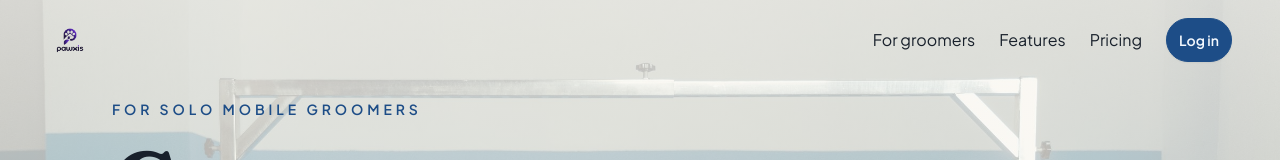
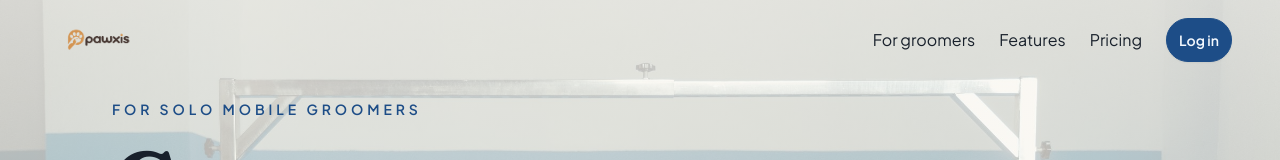
Before and after one commit to Nenri07/Pet-Grooming, a Next.js app: page / in a window 1280 px wide. Shown: the top 160 px of the page. Built offline with nearby package versions, Linux system fonts and the light colour scheme; no server answers.

Commit message:
Use horizontal Pawxis wordmark logo, enlarged, in nav/header/footer/auth

```diff
--- a/src/app/(auth)/layout.tsx
+++ b/src/app/(auth)/layout.tsx
@@ -27,11 +27,11 @@ export default function AuthLayout({
           className="mb-6 inline-flex items-center text-primary"
         >
           <Image
-            src="/pawxis2.png"
+            src="/pawxisLogo.png"
             alt="Pawxis"
-            width={56}
-            height={56}
-            className="h-14 w-14 object-contain"
+            width={320}
+            height={128}
+            className="h-16 w-auto object-contain"
             priority
           />
         </Link>
--- a/src/components/marketing/MarketingFooter.tsx
+++ b/src/components/marketing/MarketingFooter.tsx
@@ -35,11 +35,11 @@ export function MarketingFooter() {
           <div className="md:col-span-1">
             <Link href="/" className="inline-flex items-center text-primary">
               <Image
-                src="/pawxis2.png"
+                src="/pawxisLogo.png"
                 alt="Pawxis"
-                width={40}
-                height={40}
-                className="h-10 w-10 object-contain"
+                width={250}
+                height={100}
+                className="h-11 w-auto object-contain"
               />
             </Link>
             <p className="mt-3 max-w-xs text-sm text-base-content/70">
--- a/src/components/marketing/MarketingHeader.tsx
+++ b/src/components/marketing/MarketingHeader.tsx
@@ -46,11 +46,11 @@ export function MarketingHeader() {
       >
         <Link href="/" className="inline-flex items-center text-primary">
           <Image
-            src="/pawxis2.png"
+            src="/pawxisLogo.png"
             alt="Pawxis"
-            width={44}
-            height={44}
-            className="h-11 w-11 object-contain"
+            width={250}
+            height={100}
+            className="h-10 w-auto object-contain"
             priority
           />
         </Link>
--- a/src/components/portal/PortalNav.tsx
+++ b/src/components/portal/PortalNav.tsx
@@ -182,11 +182,11 @@ export function PortalNav() {
           className="inline-flex min-w-0 items-center gap-2 font-display text-xl font-bold text-primary"
         >
           <Image
-            src="/pawxis2.png"
+            src="/pawxisLogo.png"
             alt="Pawxis"
-            width={40}
-            height={40}
-            className="h-10 w-10 shrink-0 object-contain"
+            width={250}
+            height={100}
+            className="h-9 w-auto shrink-0 object-contain"
             priority
           />
         </Link>
@@ -217,11 +217,11 @@ export function PortalNav() {
               className="inline-flex min-w-0 items-center gap-2 font-display text-2xl font-bold text-primary"
             >
               <Image
-                src="/pawxis2.png"
+                src="/pawxisLogo.png"
                 alt="Pawxis"
-                width={44}
-                height={44}
-                className="h-11 w-11 shrink-0 object-contain"
+                width={250}
+                height={100}
+                className="h-11 w-auto shrink-0 object-contain"
                 priority
               />
             </Link>
```
Also changed, not shown: public/pawxisLogo.png (added).
